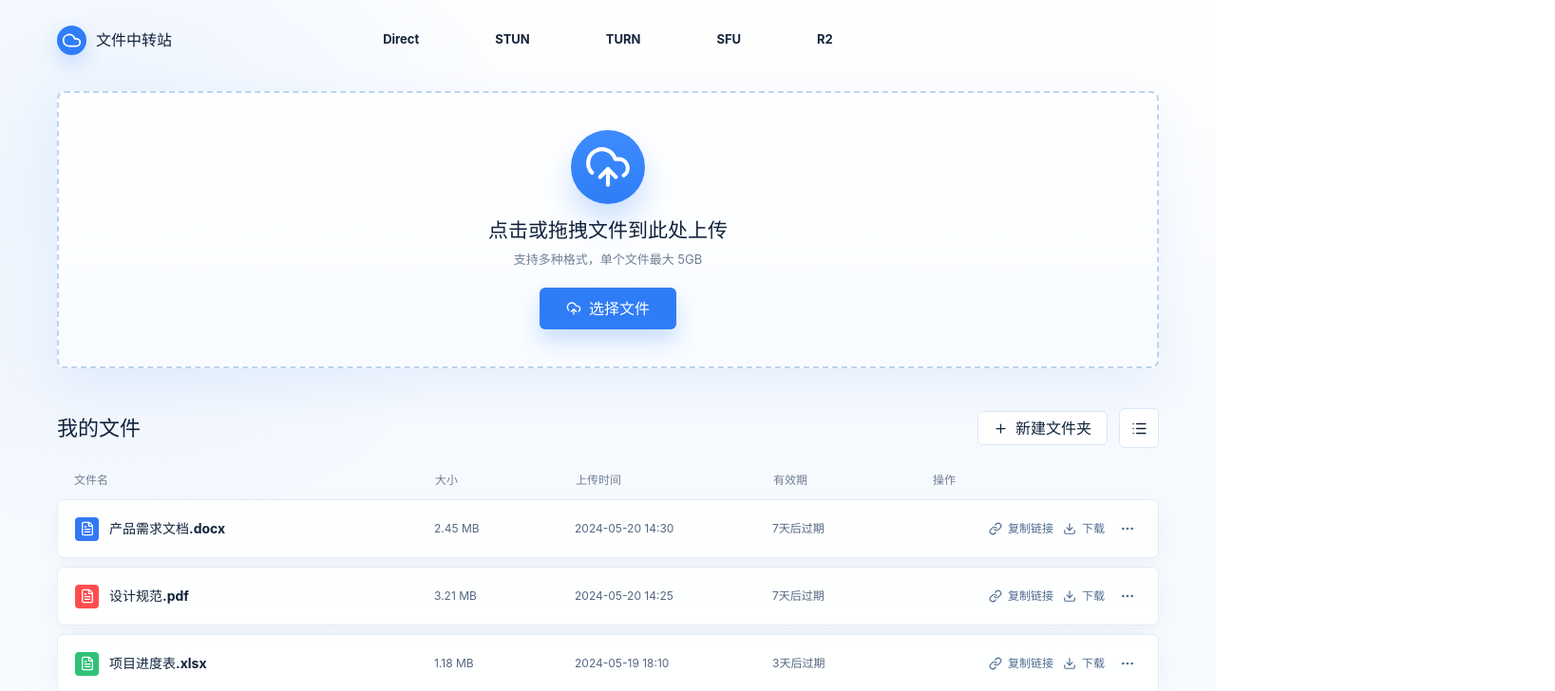
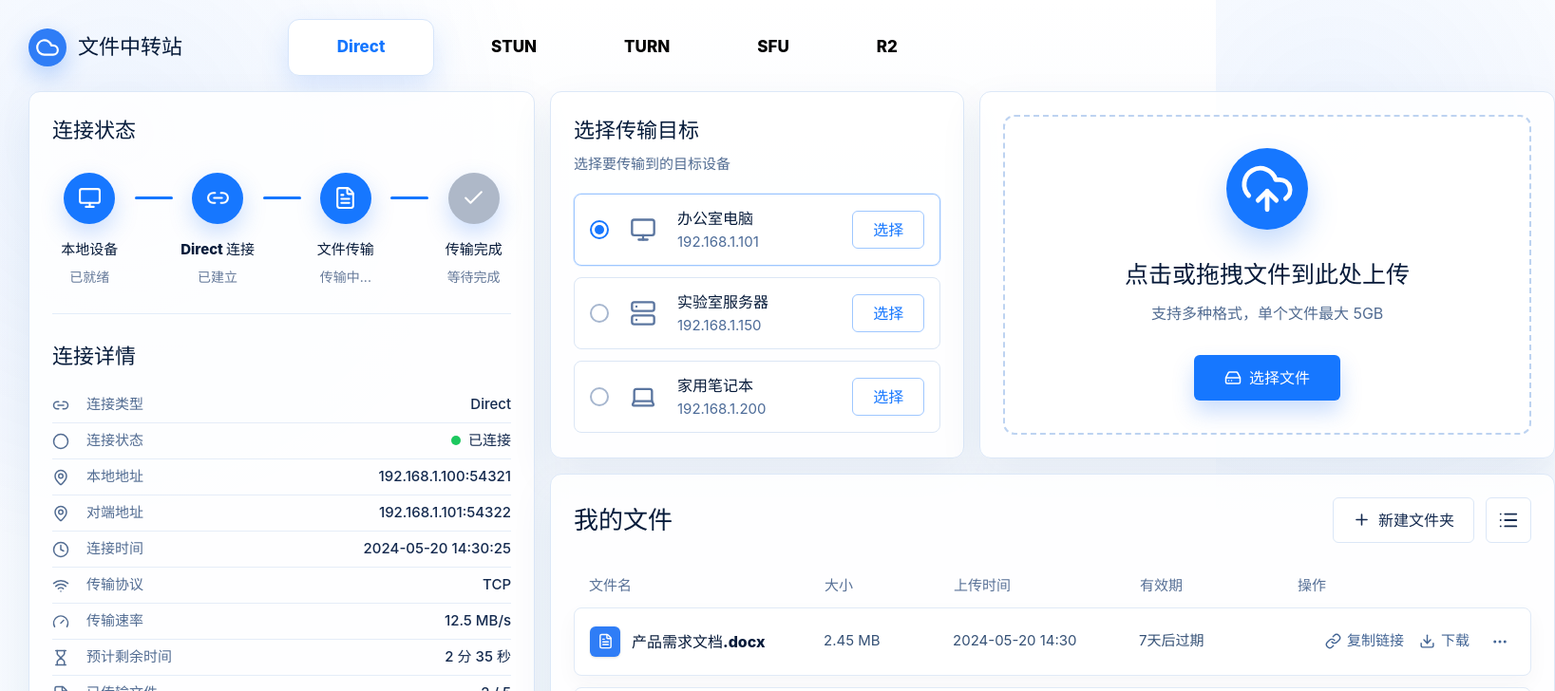
Before and after one commit to ThaneJoss/file-transfer, a React (Vite) app: page / in a window 1280 px wide. Shown: the top 728 px of the page at 95% size, 1637 px wide, since content can reach past the window. Built offline with nearby package versions, Linux system fonts and the light colour scheme.

Commit message:
match direct console reference

```diff
--- a/src/App.tsx
+++ b/src/App.tsx
@@ -1,21 +1,48 @@
 import {
+  Check,
+  Circle,
+  Clock,
   Cloud,
+  Database,
   Download,
   FileText,
-  Folder,
+  Gauge,
+  HardDrive,
+  Hourglass,
+  Laptop,
   Link,
+  Link2,
   List,
+  MapPin,
+  Monitor,
   MoreHorizontal,
   Plus,
+  Server,
   UploadCloud,
+  Wifi,
 } from "lucide-react";
 
 type FileItem = {
   name: string;
-  type: "doc" | "pdf" | "sheet" | "folder";
+  type: "doc" | "pdf" | "sheet";
   size: string;
   uploadedAt: string;
   expires: string;
+};
+
+type Device = {
+  name: string;
+  ip: string;
+  icon: typeof Monitor;
+  selected?: boolean;
+};
+
+type DetailItem = {
+  label: string;
+  value: string;
+  icon: typeof Link2;
+  status?: "online";
+  progress?: number;
 };
 
 const files: FileItem[] = [
@@ -34,64 +61,101 @@ const files: FileItem[] = [
     expires: "7天后过期",
   },
   {
-    name: "项目进度表.xlsx",
+    name: "项目计划表.xlsx",
     type: "sheet",
-    size: "1.18 MB",
-    uploadedAt: "2024-05-19 18:10",
-    expires: "3天后过期",
-  },
-  {
-    name: "项目资料",
-    type: "folder",
-    size: "--",
-    uploadedAt: "2024-05-19 17:50",
-    expires: "永久有效",
+    size: "1.87 MB",
+    uploadedAt: "2024-05-20 14:20",
+    expires: "7天后过期",
   },
 ];
 
 const navItems = ["Direct", "STUN", "TURN", "SFU", "R2"];
 
 const fileTypeStyles: Record<FileItem["type"], string> = {
-  doc: "bg-[#3278f6]",
-  pdf: "bg-[#ff4d4f]",
-  sheet: "bg-[#2fc276]",
-  folder: "bg-[#f7b731]",
+  doc: "bg-[#2f7df6]",
+  pdf: "bg-[#ff4248]",
+  sheet: "bg-[#20c263]",
 };
 
+const transferSteps = [
+  { label: "本地设备", meta: "已就绪", icon: Monitor, active: true },
+  { label: "Direct 连接", meta: "已建立", icon: Link2, active: true },
+  { label: "文件传输", meta: "传输中...", icon: FileText, active: true },
+  { label: "传输完成", meta: "等待完成", icon: Check, active: false },
+];
+
+const details: DetailItem[] = [
+  { label: "连接类型", value: "Direct", icon: Link2 },
+  { label: "连接状态", value: "已连接", icon: Circle, status: "online" },
+  { label: "本地地址", value: "192.168.1.100:54321", icon: MapPin },
+  { label: "对端地址", value: "192.168.1.101:54322", icon: MapPin },
+  { label: "连接时间", value: "2024-05-20 14:30:25", icon: Clock },
+  { label: "传输协议", value: "TCP", icon: Wifi },
+  { label: "传输速率", value: "12.5 MB/s", icon: Gauge },
+  { label: "预计剩余时间", value: "2 分 35 秒", icon: Hourglass },
+  { label: "已传输文件", value: "2 / 5", icon: FileText },
+  { label: "已传输大小", value: "25.6 MB / 98.3 MB", icon: Database },
+  { label: "进度", value: "26%", icon: Gauge, progress: 26 },
+];
+
+const devices: Device[] = [
+  { name: "办公室电脑", ip: "192.168.1.101", icon: Monitor, selected: true },
+  { name: "实验室服务器", ip: "192.168.1.150", icon: Server },
+  { name: "家用笔记本", ip: "192.168.1.200", icon: Laptop },
+];
+
 function FileIcon({ type }: { type: FileItem["type"] }) {
-  const Icon = type === "folder" ? Folder : FileText;
-
   return (
     <span
-      className={`grid size-[25px] shrink-0 place-items-center rounded-[4px] text-white ${fileTypeStyles[type]}`}
+      className={`grid size-8 shrink-0 place-items-center rounded-md text-white shadow-sm ${fileTypeStyles[type]}`}
     >
-      <Icon aria-hidden="true" size={type === "folder" ? 17 : 16} />
+      <FileText aria-hidden="true" size={17} />
     </span>
+  );
+}
+
+function Panel({
+  children,
+  className = "",
+}: {
+  children: React.ReactNode;
+  className?: string;
+}) {
+  return (
+    <section
+      className={`rounded-xl border border-[#dce8f8] bg-white/88 shadow-[0_18px_45px_rgba(24,72,132,0.08)] ${className}`}
+    >
+      {children}
+    </section>
   );
 }
 
 export default function App() {
   return (
-    <main className="mx-auto min-h-screen w-[min(1160px,calc(100%_-_48px))] py-[22px] max-[900px]:w-[min(calc(100%_-_32px),720px)] max-[520px]:w-[min(calc(100%_-_24px),420px)] max-[520px]:pt-4">
-      <header className="mb-[34px] grid min-h-10 grid-cols-[220px_1fr_220px] items-center max-[900px]:mb-6 max-[900px]:grid-cols-1 max-[900px]:justify-items-center max-[900px]:gap-3.5">
+    <main className="mx-auto min-h-screen w-[min(1660px,calc(100%_-_60px))] py-5 max-[900px]:w-[min(calc(100%_-_28px),760px)] max-[560px]:py-5">
+      <header className="mb-4 grid grid-cols-[260px_1fr_260px] items-center max-[980px]:grid-cols-1 max-[980px]:justify-items-center max-[980px]:gap-5">
         <a
-          className="inline-flex w-fit items-center gap-2.5 text-base font-semibold text-[#10223b] max-[520px]:text-[15px]"
+          className="inline-flex w-fit items-center gap-3 text-[22px] font-extrabold text-[#071b3a] max-[560px]:text-lg"
           href="/"
           aria-label="文件中转站首页"
         >
-          <span className="grid size-[31px] place-items-center rounded-full bg-[#2f7df6] text-white shadow-[0_8px_20px_rgba(47,125,246,0.24)]">
-            <Cloud aria-hidden="true" size={21} />
+          <span className="grid size-10 place-items-center rounded-full bg-[#2f7df6] text-white shadow-[0_10px_24px_rgba(47,125,246,0.32)]">
+            <Cloud aria-hidden="true" size={26} />
           </span>
           <strong>文件中转站</strong>
         </a>
 
         <nav
-          className="flex justify-center gap-[clamp(30px,6vw,76px)] text-[13px] font-bold text-[#14233a] max-[900px]:w-full max-[900px]:justify-between max-[900px]:gap-2.5 max-[900px]:overflow-x-auto max-[520px]:text-xs"
+          className="mx-auto flex w-fit items-center gap-7 rounded-2xl text-[17px] font-extrabold text-black max-[700px]:w-full max-[700px]:justify-between max-[700px]:gap-2 max-[700px]:overflow-x-auto max-[560px]:text-sm"
           aria-label="功能导航"
         >
           {navItems.map((item) => (
             <a
-              className="inline-flex min-h-[30px] items-center px-0.5 transition-colors hover:text-[#2f7df6]"
+              className={
+                item === "Direct"
+                  ? "inline-flex min-w-[154px] items-center justify-center rounded-xl border border-[#d7e6fb] bg-white px-9 py-4 text-[#1476ff] shadow-[0_12px_30px_rgba(47,125,246,0.16)] max-[700px]:min-w-0 max-[700px]:px-4 max-[700px]:py-2.5"
+                  : "inline-flex items-center justify-center rounded-xl px-8 py-4 transition hover:text-[#1476ff] max-[700px]:px-3 max-[700px]:py-2.5"
+              }
               href={`#${item.toLowerCase()}`}
               key={item}
             >
@@ -101,52 +165,169 @@ export default function App() {
         </nav>
       </header>
 
+      <div className="grid grid-cols-[1.05fr_1.75fr] gap-4 max-[1180px]:grid-cols-1">
+        <Panel className="row-span-2 p-6 max-[560px]:p-4">
+          <h2 className="mb-7 text-[22px] font-extrabold text-[#061b3a]">连接状态</h2>
+
+          <div className="grid grid-cols-[1fr_40px_1fr_40px_1fr_40px_1fr] items-start gap-2 max-[620px]:grid-cols-1 max-[620px]:gap-5">
+            {transferSteps.map((step, index) => {
+              const Icon = step.icon;
+              return (
+                <div className="contents max-[620px]:block" key={step.label}>
+                  <div className="grid justify-items-center text-center max-[620px]:grid-cols-[56px_1fr] max-[620px]:justify-items-start max-[620px]:gap-3 max-[620px]:text-left">
+                    <span
+                      className={`grid size-[54px] place-items-center rounded-full text-white shadow-[0_10px_25px_rgba(47,125,246,0.25)] ${
+                        step.active ? "bg-[#1677ff]" : "bg-[#aeb8c8]"
+                      }`}
+                    >
+                      <Icon aria-hidden="true" size={25} />
+                    </span>
+                    <div>
+                      <strong className="mt-4 block text-[15px] font-extrabold text-[#071b3a] max-[620px]:mt-1">
+                        {step.label}
+                      </strong>
+                      <span className="mt-2 block text-sm text-[#667a9a] max-[620px]:mt-0">
+                        {step.meta}
+                      </span>
+                    </div>
+                  </div>
+                  {index < transferSteps.length - 1 && (
+                    <span className="mt-[25px] h-[3px] rounded-full bg-[#1677ff] max-[620px]:hidden" />
+                  )}
+                </div>
+              );
+            })}
+          </div>
+
+          <div className="my-7 h-px bg-[#e3edf9]" />
+
+          <h2 className="mb-4 text-[22px] font-extrabold text-[#061b3a]">连接详情</h2>
+          <div className="grid gap-0">
+            {details.map((item) => {
+              const Icon = item.icon;
+              return (
+                <div
+                  className="grid min-h-[38px] grid-cols-[24px_1fr_auto] items-center gap-3 border-b border-[#e5edf8] text-[15px] last:border-b-0 max-[560px]:grid-cols-[24px_1fr] max-[560px]:py-2"
+                  key={item.label}
+                >
+                  <Icon aria-hidden="true" className="text-[#526c92]" size={18} />
+                  <span className="text-[#526c92]">{item.label}</span>
+                  {item.progress == null ? (
+                    <span className="justify-self-end font-medium text-[#142a4f] max-[560px]:col-span-2 max-[560px]:justify-self-start">
+                      {item.status === "online" && (
+                        <span className="mr-2 inline-block size-2.5 rounded-full bg-[#1dc85f]" />
+                      )}
+                      {item.value}
+                    </span>
+                  ) : (
+                    <span className="grid w-[420px] max-w-full grid-cols-[1fr_50px] items-center gap-5 max-[560px]:col-span-2 max-[560px]:w-full">
+                      <span className="h-1 rounded-full bg-[#cdd8e7]">
+                        <span
+                          className="block h-full rounded-full bg-[#1677ff]"
+                          style={{ width: `${item.progress}%` }}
+                        />
+                      </span>
+                      <span className="text-right font-medium text-[#142a4f]">{item.value}</span>
+                    </span>
+                  )}
+                </div>
+              );
+            })}
+          </div>
+        </Panel>
+
+        <div className="grid grid-cols-[0.72fr_1fr] gap-4 max-[900px]:grid-cols-1">
+          <Panel className="p-6 max-[560px]:p-4">
+            <h2 className="text-[22px] font-extrabold text-[#061b3a]">选择传输目标</h2>
+            <p className="mt-2 text-[15px] text-[#526c92]">选择要传输到的目标设备</p>
+
+            <div className="mt-5 grid gap-3">
+              {devices.map((device) => {
+                const Icon = device.icon;
+                return (
+                  <article
+                    className={`grid min-h-[76px] grid-cols-[26px_34px_1fr_76px] items-center gap-4 rounded-lg border bg-white px-4 ${
+                      device.selected
+                        ? "border-[#9ec7ff] shadow-[0_0_0_1px_rgba(22,119,255,0.12)]"
+                        : "border-[#dbe6f5]"
+                    } max-[560px]:grid-cols-[24px_30px_1fr] max-[560px]:py-3`}
+                    key={device.ip}
+                  >
+                    <span
+                      className={`grid size-5 place-items-center rounded-full border-2 ${
+                        device.selected ? "border-[#1677ff]" : "border-[#a7b7cf]"
+                      }`}
+                    >
+                      {device.selected && <span className="size-2.5 rounded-full bg-[#1677ff]" />}
+                    </span>
+                    <Icon aria-hidden="true" className="text-[#5b76a0]" size={28} />
+                    <div className="min-w-0">
+                      <strong className="block truncate text-[16px] font-extrabold text-[#071b3a]">
+                        {device.name}
+                      </strong>
+                      <span className="mt-0.5 block text-[15px] text-[#4c6b98]">{device.ip}</span>
+                    </div>
+                    <button
+                      className="min-h-10 whitespace-nowrap rounded-md border border-[#9ec7ff] px-4 text-[15px] font-extrabold text-[#1677ff] transition hover:bg-[#eef6ff] max-[560px]:col-span-3"
+                      type="button"
+                    >
+                      选择
+                    </button>
+                  </article>
+                );
+              })}
+            </div>
+          </Panel>
+
+          <Panel className="p-6 max-[560px]:p-4">
             <section
-        className="grid min-h-[292px] place-items-center rounded-lg border-2 border-dashed border-[#bdd3f1] bg-white/85 bg-linear-to-b from-white/80 to-[#f7fbff]/80 px-6 py-[38px] text-center shadow-[0_18px_48px_rgba(47,125,246,0.08)] max-[900px]:min-h-[260px] max-[520px]:min-h-[238px] max-[520px]:px-4 max-[520px]:py-7"
+              className="grid min-h-[337px] place-items-center rounded-xl border-2 border-dashed border-[#bdd3f1] bg-white/70 px-6 py-8 text-center max-[560px]:min-h-[260px]"
               aria-label="上传文件"
             >
-        <div className="mb-3.5 grid size-[78px] place-items-center rounded-full bg-linear-to-b from-[#3e8cff] to-[#2f7df6] text-white shadow-[0_16px_30px_rgba(47,125,246,0.24)] max-[520px]:size-16">
-          <UploadCloud aria-hidden="true" size={50} />
+              <div className="mb-7 grid size-[86px] place-items-center rounded-full bg-[#1677ff] text-white shadow-[0_16px_32px_rgba(47,125,246,0.28)] max-[560px]:size-20">
+                <UploadCloud aria-hidden="true" size={58} />
               </div>
-        <h1 className="m-0 text-[21px] leading-tight font-bold text-[#10223b] max-[520px]:text-lg">
+              <h1 className="m-0 text-[25px] font-extrabold leading-tight text-[#071b3a] max-[560px]:text-xl">
                 点击或拖拽文件到此处上传
               </h1>
-        <p className="mb-[18px] mt-1.5 text-[13px] text-[#6f7f95]">
+              <p className="mb-7 mt-2 text-[16px] text-[#526c92] max-[560px]:text-sm">
                 支持多种格式，单个文件最大 5GB
               </p>
               <button
-          className="inline-flex min-h-11 items-center justify-center gap-2 rounded-md bg-[#2f7df6] px-7 text-sm font-extrabold text-white shadow-[0_12px_22px_rgba(47,125,246,0.24)] transition hover:-translate-y-px hover:bg-[#1763db]"
+                className="inline-flex min-h-12 items-center justify-center gap-2 rounded-md bg-[#1677ff] px-8 text-[17px] font-extrabold text-white shadow-[0_12px_22px_rgba(47,125,246,0.25)] transition hover:-translate-y-px hover:bg-[#0d63da]"
                 type="button"
               >
-          <UploadCloud aria-hidden="true" size={16} />
+                <HardDrive aria-hidden="true" size={18} />
                 选择文件
               </button>
             </section>
+          </Panel>
+        </div>
 
-      <section className="mt-[42px]" aria-label="我的文件">
-        <div className="mb-3.5 flex items-center justify-between gap-4 max-[520px]:items-start max-[520px]:flex-col">
-          <h2 className="m-0 text-[22px] font-bold text-[#10223b]">我的文件</h2>
-          <div className="flex items-center gap-3 max-[520px]:w-full">
+        <Panel className="p-6 max-[560px]:p-4">
+          <div className="mb-6 flex items-center justify-between gap-4 max-[560px]:items-start max-[560px]:flex-col">
+            <h2 className="m-0 text-[26px] font-extrabold text-[#061b3a]">我的文件</h2>
+            <div className="flex items-center gap-3 max-[560px]:w-full">
               <button
-              className="inline-flex min-h-9 items-center justify-center gap-2 rounded-md border border-[#dbe7f7] bg-white px-4 text-[13px] font-extrabold text-[#10223b] transition hover:-translate-y-px max-[520px]:flex-1"
+                className="inline-flex min-h-12 items-center justify-center gap-2 rounded-md border border-[#dbe7f7] bg-white px-5 text-[17px] font-medium text-[#142a4f] transition hover:-translate-y-px hover:border-[#9ec7ff] max-[560px]:flex-1"
                 type="button"
               >
-              <Plus aria-hidden="true" size={15} />
+                <Plus aria-hidden="true" size={19} />
                 新建文件夹
               </button>
               <button
-              className="inline-flex size-[42px] items-center justify-center rounded-md border border-[#dbe7f7] bg-white text-[#10223b] transition hover:-translate-y-px max-[520px]:shrink-0"
+                className="inline-flex size-12 items-center justify-center rounded-md border border-[#dbe7f7] bg-white text-[#142a4f] transition hover:-translate-y-px hover:border-[#9ec7ff] max-[560px]:shrink-0"
                 type="button"
                 aria-label="列表视图"
               >
-              <List aria-hidden="true" size={17} />
+                <List aria-hidden="true" size={22} />
               </button>
             </div>
           </div>
 
-        <div className="grid gap-0 max-[900px]:gap-2.5" role="table" aria-label="文件列表">
+          <div className="grid gap-0 max-[900px]:gap-3" role="table" aria-label="文件列表">
             <div
-            className="grid min-h-10 grid-cols-[minmax(260px,2fr)_130px_190px_150px_220px] items-center gap-[18px] px-[18px] text-xs font-bold text-[#6f7f95] max-[900px]:hidden"
+              className="grid min-h-11 grid-cols-[minmax(230px,1.8fr)_120px_180px_150px_230px] items-center gap-4 px-4 text-[15px] font-medium text-[#587197] max-[900px]:hidden"
               role="row"
             >
               <span role="columnheader">文件名</span>
@@ -158,13 +339,13 @@ export default function App() {
 
             {files.map((file) => (
               <article
-              className="mb-[9px] grid min-h-[62px] grid-cols-[minmax(260px,2fr)_130px_190px_150px_220px] items-center gap-[18px] rounded-[7px] border border-[#e2ebf8] bg-white/90 px-[18px] text-xs text-[#546781] shadow-[0_8px_24px_rgba(16,34,59,0.04)] max-[900px]:mb-0 max-[900px]:min-h-0 max-[900px]:grid-cols-1 max-[900px]:gap-2.5 max-[900px]:p-[15px]"
+                className="mb-3 grid min-h-[72px] grid-cols-[minmax(230px,1.8fr)_120px_180px_150px_230px] items-center gap-4 rounded-lg border border-[#e0eaf7] bg-white px-4 text-[15px] text-[#355176] shadow-[0_8px_22px_rgba(16,34,59,0.035)] max-[900px]:mb-0 max-[900px]:grid-cols-1 max-[900px]:gap-2.5 max-[900px]:p-4"
                 key={file.name}
                 role="row"
               >
-              <div className="flex min-w-0 items-center gap-[11px] text-[#10223b]" role="cell">
+                <div className="flex min-w-0 items-center gap-3 text-[#071b3a]" role="cell">
                   <FileIcon type={file.type} />
-                <strong className="min-w-0 overflow-hidden text-ellipsis whitespace-nowrap text-sm">
+                  <strong className="min-w-0 overflow-hidden text-ellipsis whitespace-nowrap text-[16px] font-extrabold">
                     {file.name}
                   </strong>
                 </div>
@@ -178,45 +359,36 @@ export default function App() {
                   {file.expires}
                 </span>
                 <div
-                className="flex min-w-0 items-center justify-end gap-2.5 max-[900px]:justify-start max-[900px]:pt-1 max-[520px]:flex-wrap"
+                  className="flex min-w-0 items-center justify-end gap-4 max-[900px]:justify-start max-[560px]:flex-wrap"
                   role="cell"
                 >
                   <button
-                  className="inline-flex min-h-[30px] items-center justify-center gap-1.5 bg-transparent p-0 text-xs font-bold text-[#4e6b90] transition hover:-translate-y-px hover:text-[#2f7df6]"
+                    className="inline-flex min-h-[32px] items-center justify-center gap-1.5 bg-transparent p-0 text-[15px] font-medium text-[#426494] transition hover:text-[#1677ff]"
                     type="button"
                   >
-                  <Link aria-hidden="true" size={14} />
+                    <Link aria-hidden="true" size={17} />
                     复制链接
                   </button>
-                {file.type !== "folder" && (
                   <button
-                    className="inline-flex min-h-[30px] items-center justify-center gap-1.5 bg-transparent p-0 text-xs font-bold text-[#4e6b90] transition hover:-translate-y-px hover:text-[#2f7df6]"
+                    className="inline-flex min-h-[32px] items-center justify-center gap-1.5 bg-transparent p-0 text-[15px] font-medium text-[#426494] transition hover:text-[#1677ff]"
                     type="button"
                   >
-                    <Download aria-hidden="true" size={14} />
+                    <Download aria-hidden="true" size={17} />
                     下载
                   </button>
-                )}
                   <button
-                  className="inline-flex size-7 shrink-0 items-center justify-center bg-transparent p-0 text-[#4e6b90] transition hover:-translate-y-px hover:text-[#2f7df6]"
+                    className="inline-flex size-8 shrink-0 items-center justify-center bg-transparent p-0 text-[#426494] transition hover:text-[#1677ff]"
                     type="button"
                     aria-label="更多操作"
                   >
-                  <MoreHorizontal aria-hidden="true" size={16} />
+                    <MoreHorizontal aria-hidden="true" size={18} />
                   </button>
                 </div>
               </article>
             ))}
           </div>
-      </section>
-
-      <footer className="mt-[34px] flex justify-center gap-4 text-xs text-[#75859a]">
-        <span>文件中转站</span>
-        <span>·</span>
-        <span>安全传输</span>
-        <span>·</span>
-        <span>快速分享</span>
-      </footer>
+        </Panel>
+      </div>
     </main>
   );
 }
```
Lines whose indentation alone changed are shown as unchanged.
